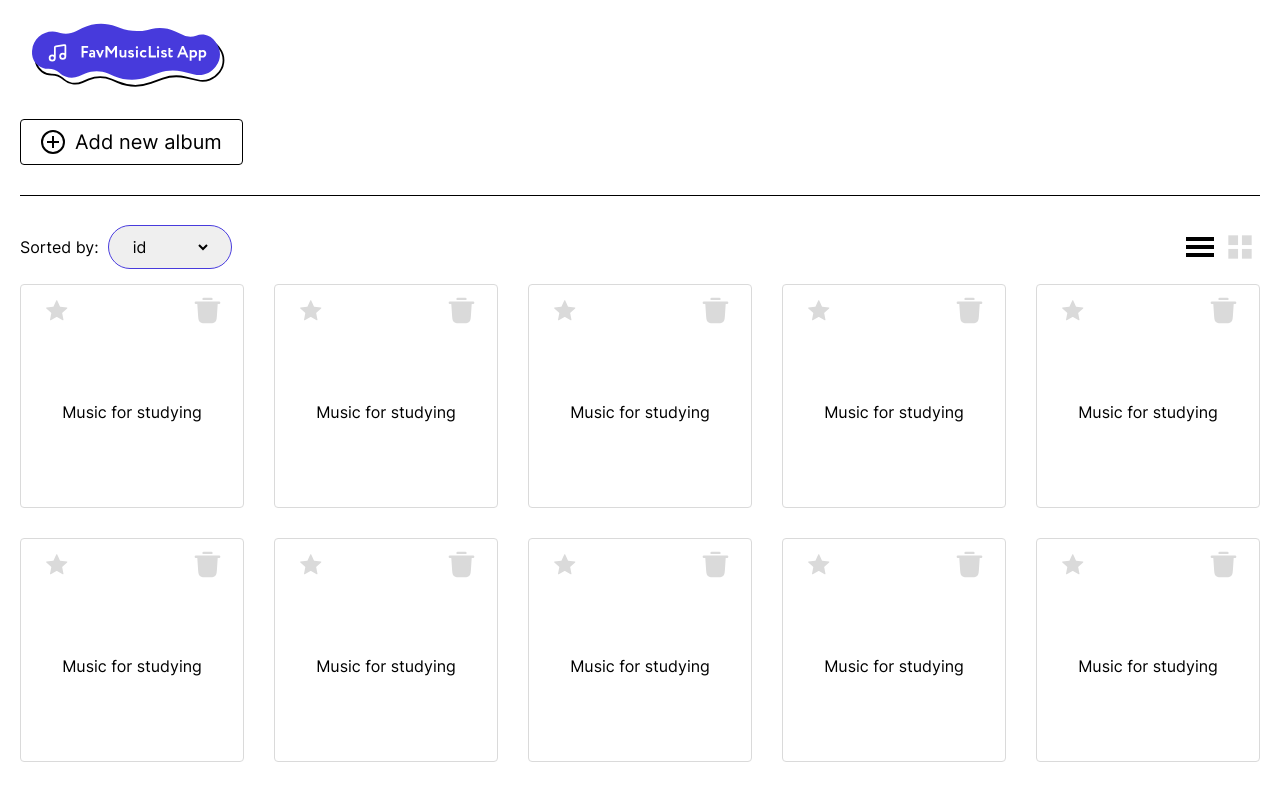
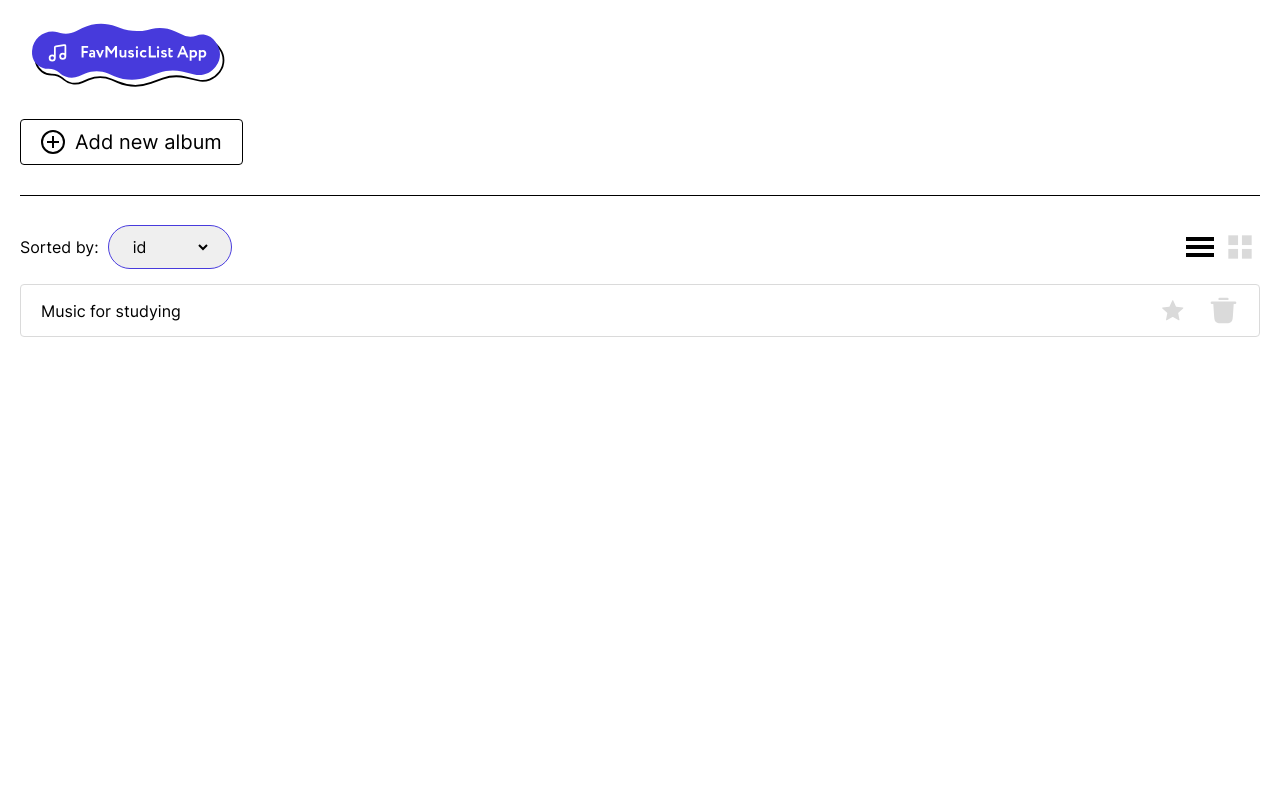
Before and after one commit to damian08k/FavMusicList, a React (Create React App) app: page / in a window 1280 px wide. Shown: the top 800 px of the page. Built offline with nearby package versions, Linux system fonts and the light colour scheme.

Commit message:
feat: Add toggling list view option

```diff
--- a/src/App.tsx
+++ b/src/App.tsx
@@ -1,7 +1,12 @@
 import "./assets/styles/global.module.css";
 import "./assets/styles/variables.module.css";
 import { AppView } from "./components/AppView/AppView";
+import { ListViewProvider } from "./context/listView.context";
 
 export const App = () => {
-  return <AppView />;
+  return (
+    <ListViewProvider>
+      <AppView />
+    </ListViewProvider>
+  );
 };
--- a/src/components/AlbumsList/components/Albums/Albums.tsx
+++ b/src/components/AlbumsList/components/Albums/Albums.tsx
@@ -1,20 +1,13 @@
+import { useListView } from "../../../../context/listView.context";
 import classes from "./Albums.module.css";
 import { Album } from "./components/Album/Album";
 
 export const Albums = () => {
-  // TODO: in classes.list add condition with selected display option
+  const { listView } = useListView();
+
   return (
-    <div className={`${classes.root} ${classes.grid}`}>
+    <div className={`${classes.root} ${classes[listView]}`}>
       {/* //TODO: This should be change to state mapping */}
-      <Album />
-      <Album />
-      <Album />
-      <Album />
-      <Album />
-      <Album />
-      <Album />
-      <Album />
-      <Album />
       <Album />
     </div>
   );
--- a/src/components/AlbumsList/components/Albums/components/Album/Album.tsx
+++ b/src/components/AlbumsList/components/Albums/components/Album/Album.tsx
@@ -1,11 +1,14 @@
 import classes from "./Album.module.css";
 import { ReactComponent as StarIcon } from "../../../../../../assets/icons/star.svg";
 import { ReactComponent as BinIcon } from "../../../../../../assets/icons/bin.svg";
+import { useListView } from "../../../../../../context/listView.context";
 
 export const Album = () => {
+  const { listView } = useListView();
+
   return (
     // TODO: in data-display add condition with selected display option
-    <div className={classes.root} data-display={"grid"}>
+    <div className={classes.root} data-display={listView}>
       <p className={classes.albumName}>Music for studying</p>
       <div className={classes.buttons}>
         <button
--- a/src/components/AlbumsList/components/ListView/ListView.module.css
+++ b/src/components/AlbumsList/components/ListView/ListView.module.css
@@ -12,3 +12,16 @@
   background-color: transparent;
   border: none;
 }
+
+.gridIcon * {
+  fill: var(--blackColor);
+}
+
+.grayedOut * {
+  fill: var(--greyColor);
+  transition: fill 0.2s linear;
+}
+
+.grayedOut:hover * {
+  fill: var(--blackColor);
+}
--- a/src/components/AlbumsList/components/ListView/ListView.tsx
+++ b/src/components/AlbumsList/components/ListView/ListView.tsx
@@ -1,21 +1,30 @@
 import classes from "./ListView.module.css";
 import { ReactComponent as GridViewIcon } from "../../../../assets/icons/grid.svg";
 import { ListIcon } from "./components/ListIcon/ListIcon";
+import { useListView } from "../../../../context/listView.context";
 
 export const ListView = () => {
+  const { listView, setListView } = useListView();
+
   return (
     <div className={classes.root}>
       <button
         className={classes.viewButton}
         aria-label="Display list in list view"
+        onClick={() => setListView("list")}
       >
         <ListIcon />
       </button>
       <button
         className={classes.viewButton}
         aria-label="Display list in grid view"
+        onClick={() => setListView("grid")}
       >
-        <GridViewIcon />
+        <GridViewIcon
+          className={`${classes.gridIcon} ${
+            listView === "list" && classes.grayedOut
+          }`}
+        />
       </button>
     </div>
   );
--- a/src/components/AlbumsList/components/ListView/components/ListIcon/ListIcon.module.css
+++ b/src/components/AlbumsList/components/ListView/components/ListIcon/ListIcon.module.css
@@ -21,3 +21,16 @@
   transform: translateY(12px);
   transform-origin: left;
 }
+
+.grayedOut,
+.grayedOut::before,
+.grayedOut::after {
+  border-color: var(--greyColor);
+  transition: border-color 0.2s linear;
+}
+
+.grayedOut:hover,
+.grayedOut:hover::before,
+.grayedOut:hover::after {
+  border-color: var(--blackColor);
+}
--- a/src/components/AlbumsList/components/ListView/components/ListIcon/ListIcon.tsx
+++ b/src/components/AlbumsList/components/ListView/components/ListIcon/ListIcon.tsx
@@ -1,5 +1,11 @@
+import { useListView } from "../../../../../../context/listView.context";
 import classes from "./ListIcon.module.css";
 
 export const ListIcon = () => {
-  return <span className={classes.root} />;
+  const { listView } = useListView();
+  return (
+    <span
+      className={`${classes.root} ${listView === "grid" && classes.grayedOut}`}
+    />
+  );
 };
--- /dev/null
+++ b/src/context/listView.context.tsx
@@ -0,0 +1,30 @@
+import { createContext, PropsWithChildren, useState, useContext } from "react";
+import { AlbumsListView, ListViewContextType } from "../types/listView.type";
+
+const ListViewContext = createContext<ListViewContextType>({
+  listView: "list",
+  setListView: () => {},
+});
+
+const ListViewProvider = ({ children }: PropsWithChildren) => {
+  const [listView, setListView] = useState<AlbumsListView>("list");
+
+  const value = { listView, setListView };
+
+  return (
+    <ListViewContext.Provider value={value}>
+      {children}
+    </ListViewContext.Provider>
+  );
+};
+
+const useListView = () => {
+  const context = useContext(ListViewContext);
+  if (context === undefined) {
+    throw new Error("useListView must be used within a ListViewProvider");
+  }
+
+  return context;
+};
+
+export { ListViewProvider, useListView };
```
Also changed, not shown: src/types/listView.type.tsx (+7 -0 lines).
